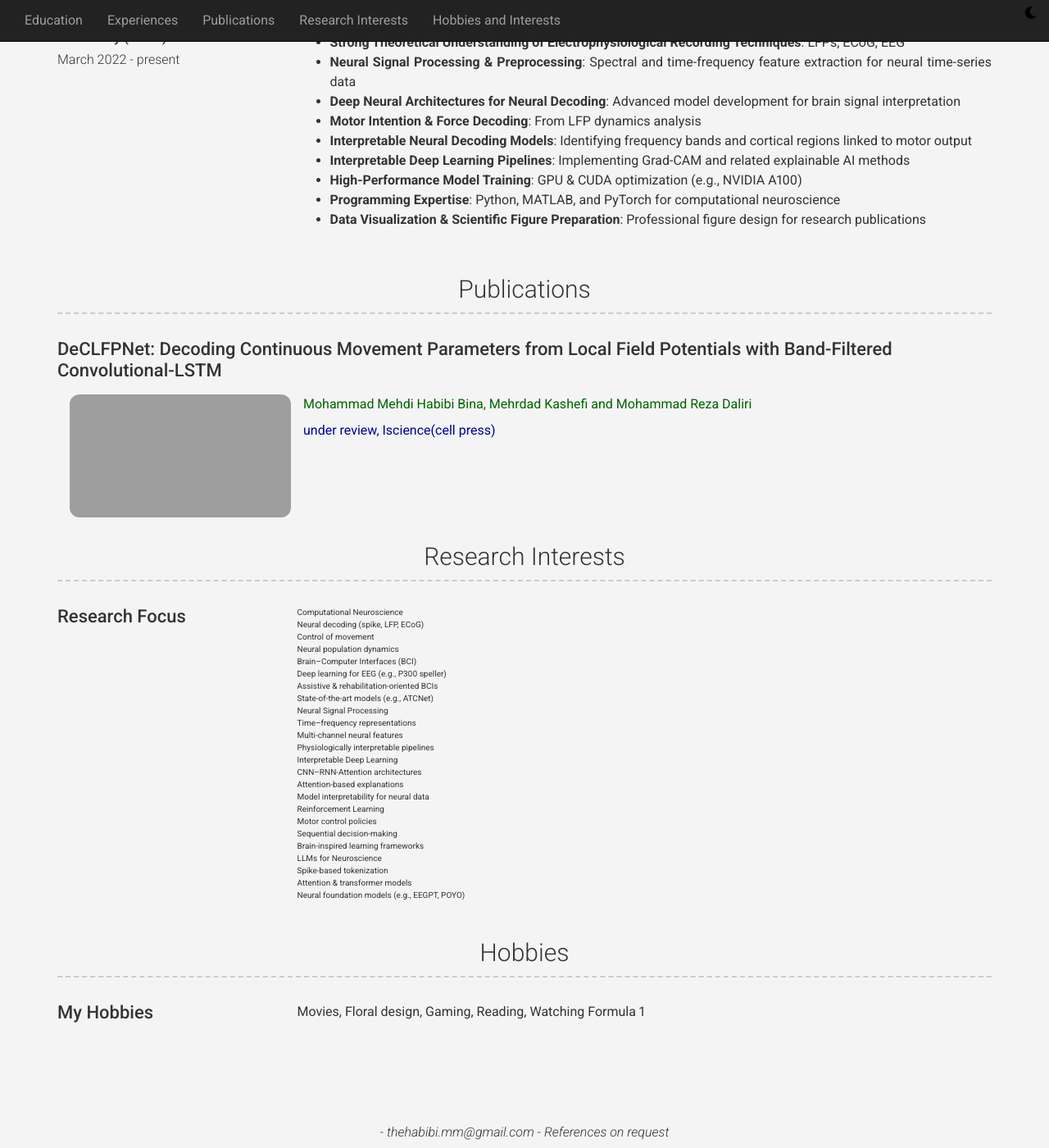
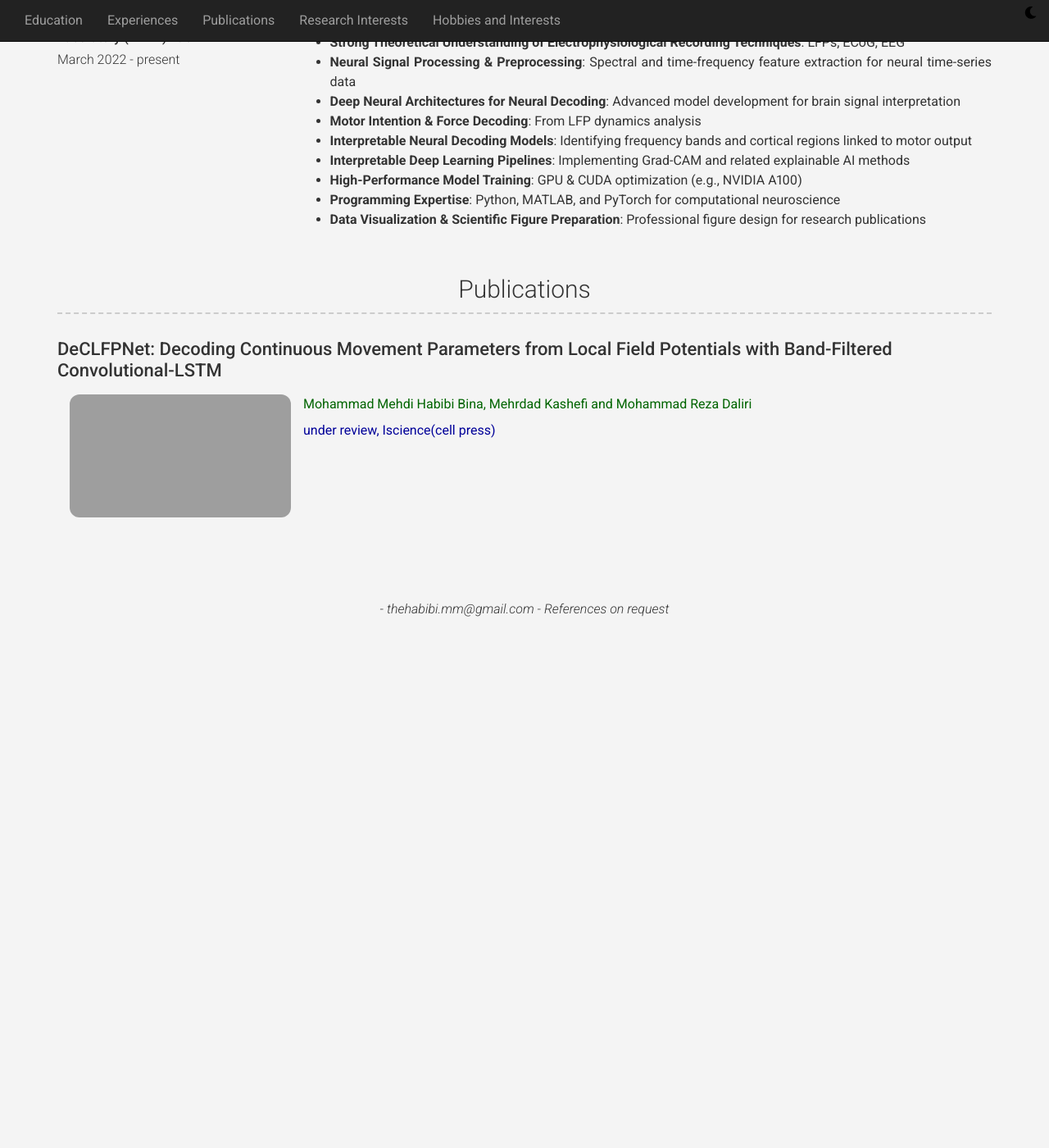
Before and after one commit to HabibiMehdi/HabibiMehdi.github.io, a Jekyll site: the page built from index.md, in a window 1280 px wide and 1400 px high, scrolled down 1264 px. Shown: the whole window at 82% size. Built offline with Jekyll 4.4.1, drawn with Linux system fonts in a browser that asks for light colours; nearby versions of some CDN libraries; a style sheet for code colours, icons or effects is not loaded; after the commit the page ends 2027 px from its top, so only the background shows below that; grey boxes are pictures that could not be loaded.

Commit message:
Update _config.yml

```diff
--- a/_config.yml
+++ b/_config.yml
@@ -117,69 +117,46 @@ content:
           <span style="color:#006400">Mohammad Mehdi Habibi Bina, Mehrdad Kashefi and Mohammad Reza Daliri</span>
 
           <span style="color:#000099">under review, Iscience(cell press)</span>
-  - title: Research Interests
-    layout: list
-    content:
-      - layout: left
-        title: Research Focus
-        description: |
-          <div class="research-tags">
 
-            <div class="research-item">
-              <span class="research-tag">Computational Neuroscience</span>
-              <div class="research-popup">
-                Neural decoding (spike, LFP, ECoG)<br>
-                Control of movement<br>
-                Neural population dynamics
-              </div>
-            </div>
 
-            <div class="research-item">
-              <span class="research-tag">Brain–Computer Interfaces (BCI)</span>
-              <div class="research-popup">
-                Deep learning for EEG (e.g., P300 speller)<br>
-                Assistive & rehabilitation-oriented BCIs<br>
-                State-of-the-art models (e.g., ATCNet)
-              </div>
-            </div>
+description: |
+  <section class="research-focus">
 
-            <div class="research-item">
-              <span class="research-tag">Neural Signal Processing</span>
-              <div class="research-popup">
-                Time–frequency representations<br>
-                Multi-channel neural features<br>
-                Physiologically interpretable pipelines
-              </div>
-            </div>
+    <div class="focus-card">
+      <h3>Computational Neuroscience</h3>
+      <div class="focus-content">
+        <ul>
+          <li>Neural Decoding (spike, LFP, ECoG)</li>
+          <li>Control of Movement</li>
+          <li>Neural Population Dynamics</li>
+        </ul>
+      </div>
+    </div>
 
-            <div class="research-item">
-              <span class="research-tag">Interpretable Deep Learning</span>
-              <div class="research-popup">
-                CNN–RNN-Attention architectures<br>
-                Attention-based explanations<br>
-                Model interpretability for neural data
-              </div>
-            </div>
+    <div class="focus-card">
+      <h3>Brain–Computer Interfaces (BCI)</h3>
+      <div class="focus-content">
+        <ul>
+          <li>Deep Learning for EEG (P300 speller)</li>
+          <li>Rehabilitation-oriented BCIs</li>
+          <li>Advanced architectures (ATCNet)</li>
+        </ul>
+      </div>
+    </div>
 
-            <div class="research-item">
-              <span class="research-tag">Reinforcement Learning</span>
-              <div class="research-popup">
-                Motor control policies<br>
-                Sequential decision-making<br>
-                Brain-inspired learning frameworks
-              </div>
-            </div>
+    <div class="focus-card">
+      <h3>LLMs for Neuroscience</h3>
+      <div class="focus-content">
+        <ul>
+          <li>Spike-based tokenization</li>
+          <li>Transformer & attention mechanisms</li>
+          <li>Neural foundation models (EEGPT, POYO)</li>
+        </ul>
+      </div>
+    </div>
 
-            <div class="research-item">
-              <span class="research-tag">LLMs for Neuroscience</span>
-              <div class="research-popup">
-                Spike-based tokenization<br>
-                Attention & transformer models<br>
-                Neural foundation models (e.g., EEGPT, POYO)
-              </div>
-            </div>
+  </section>
 
-          </div>
 
 
 
```
